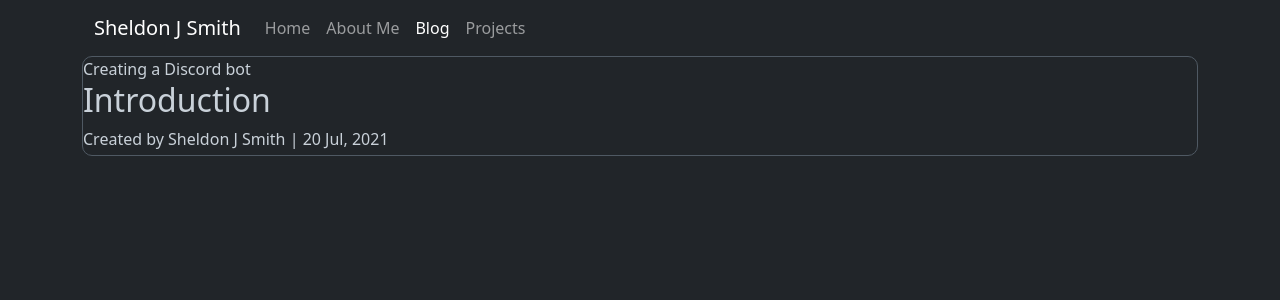
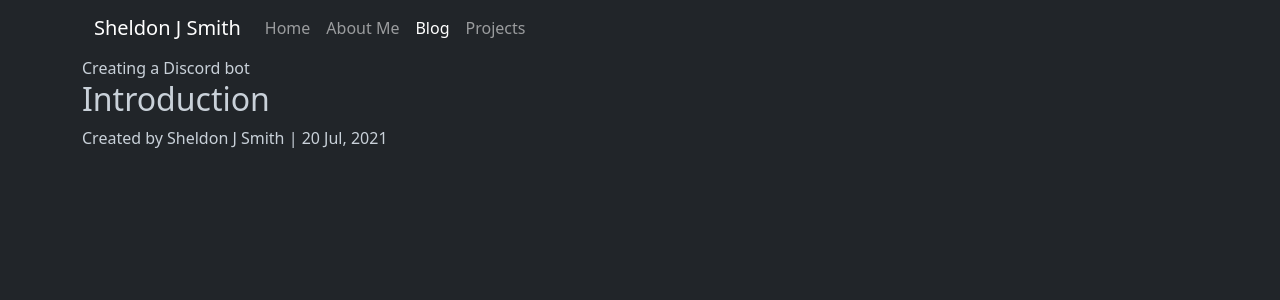
Before and after one commit to Screemm/screemm.github.io, a Jekyll site: the page built from blog.md, in a window 1280 px wide. Shown: the top 300 px of the page. Built offline with Jekyll 4.4.1, drawn with Linux system fonts in a browser that asks for light colours; nearby versions of some CDN libraries.

Commit message:
Update default.css

```diff
--- a/assets/css/default.css
+++ b/assets/css/default.css
@@ -7,10 +7,3 @@ body {
   background-color: #212529 !important;
   color: #c9d1d9 !important;
 }
-
-.blog-item {
-  width: 100%;
-  height: 100px;
-  border: 1px solid #4f5963;
-  border-radius: 10px;
-}
```
